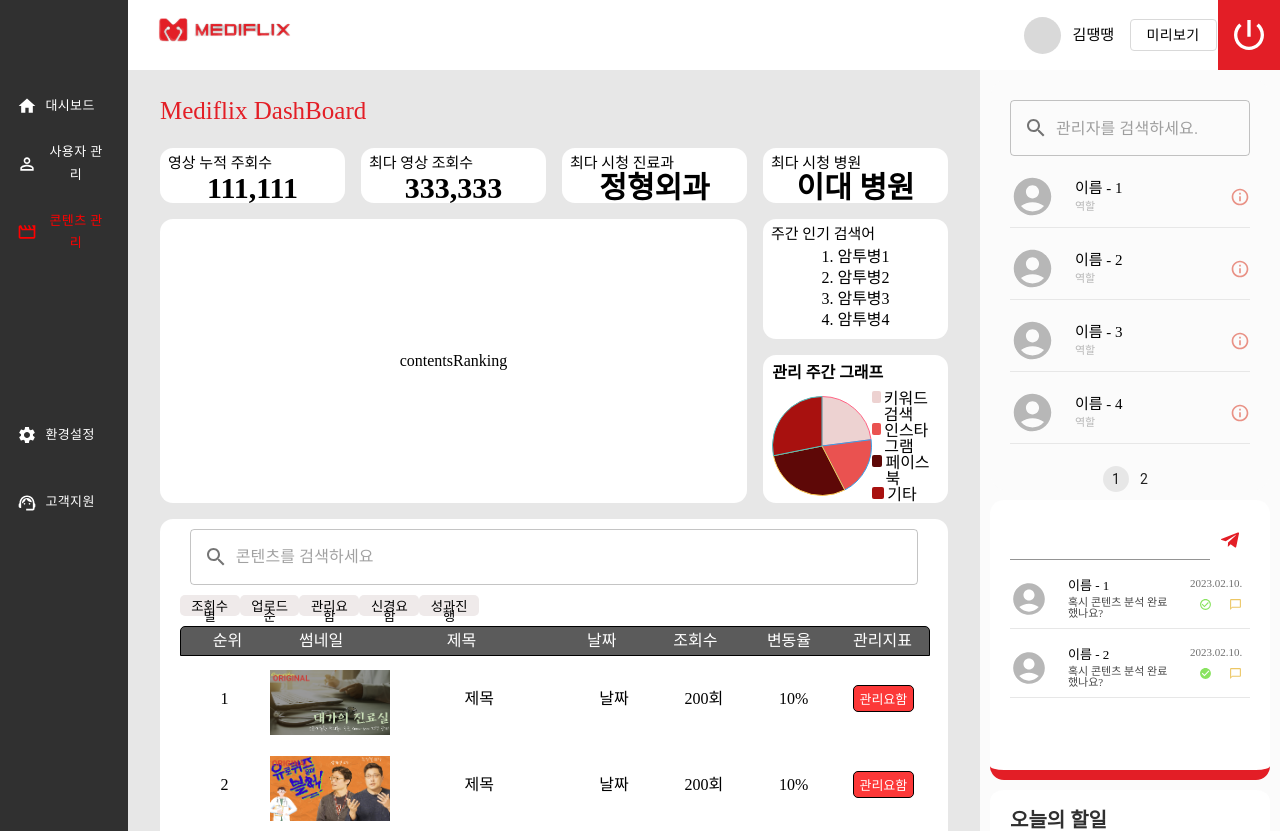
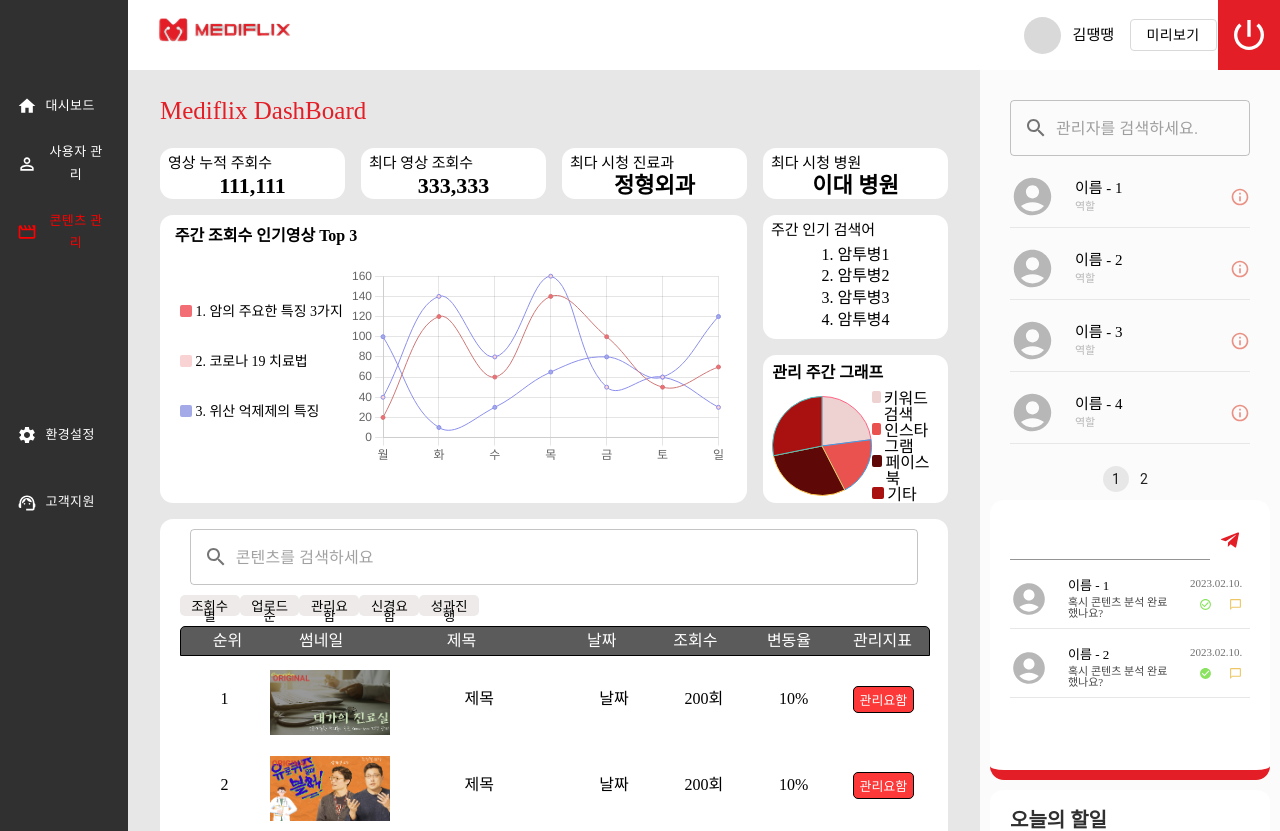
Before and after one commit to MEDIFLIX/ST_FE, a React (Create React App) app in the folder st_fe/: page /original in a window 1280 px wide. Shown: the top 831 px of the page. Built offline with nearby package versions, Linux system fonts and the light colour scheme; no server answers; a web font is replaced by a local one.

Commit message:
feat : smooth chart추가

```diff
--- a/st_fe/src/pages/Original/Original.tsx
+++ b/st_fe/src/pages/Original/Original.tsx
@@ -4,6 +4,7 @@ import NavBar from '../../components/Navbar';
 import SideBar from '../../components/SideBar';
 import PieChart from '../MainPage/components/PieChart';
 import ContentSearch from './components/ContentSearch';
+import SmoothLineChart from './components/SmoothLineChart';
 
 const MainContainer = styled.div`
   width: 100vw;
@@ -100,11 +101,10 @@ const WhiteBox = styled.div`
     position: absolute;
     top: 8px;
     left: 8px;
-    margin-bottom: px;
   }
 
   .content_value {
-    font-size: 30px;
+    font-size: 22px;
     font-weight: bold;
     margin-top: 25px;
   }
@@ -147,7 +147,9 @@ const Original = () => {
               <div className="content_title">최다 시청 병원</div>
               <div className="content_value">이대 병원</div>
             </WhiteBox>
-            <WhiteBox className={'grid-contentsRanking'}>contentsRanking</WhiteBox>
+            <WhiteBox className={'grid-contentsRanking'}>
+              <SmoothLineChart />
+            </WhiteBox>
             <WhiteBox className={'grid-userAnalysis'}>
               <div className="content_title">주간 인기 검색어</div>
               <div className="label_container">
--- /dev/null
+++ b/st_fe/src/pages/Original/components/SmoothLineChart.tsx
@@ -0,0 +1,182 @@
+import React from 'react';
+import {
+  Chart as ChartJS,
+  CategoryScale,
+  LinearScale,
+  PointElement,
+  LineElement,
+  Title,
+  Tooltip,
+  Legend,
+  Filler,
+} from 'chart.js';
+import { Line } from 'react-chartjs-2';
+import styled from 'styled-components';
+
+ChartJS.register(
+  CategoryScale,
+  LinearScale,
+  PointElement,
+  LineElement,
+  Title,
+  Tooltip,
+  Legend,
+  Filler,
+);
+
+const LineChartOptions = {
+  responsive: true,
+  scales: {
+    x: {
+      grid: {
+        display: true,
+      },
+    },
+    y: {
+      grid: {
+        display: true,
+      },
+    },
+  },
+  maintainAspectRatio: false,
+  plugins: {
+    legend: {
+      display: false,
+      position: 'top' as const,
+      // labels: {
+      //   usePointStyle: true,
+      // },
+    },
+    title: {
+      display: false,
+      text: '방문자 현황',
+    },
+  },
+};
+
+const LineChartContainer = styled.div`
+  display: flex;
+  flex-direction: column;
+  align-self: center;
+  width: 95%;
+  height: 95%;
+  margin-top: 10px;
+
+  .lineChart_title {
+    font-size: 16px;
+    font-weight: bold;
+    height: 38px;
+  }
+
+  .lineChart_Box {
+    display: flex;
+    justify-content: space-evenly;
+    align-items: center;
+  }
+
+  .lineChart_labelBox {
+    height: 150px;
+    display: flex;
+    flex-direction: column;
+    justify-content: space-around;
+  }
+
+  .chartWrap {
+    width: 378px;
+    height: 200px;
+  }
+
+  .legendBox {
+    font-size: 14px;
+    display: flex;
+    margin-bottom: 7px;
+  }
+
+  .lineChart_first {
+    background-color: #f36d74;
+    width: 12px;
+    height: 12px;
+    border-radius: 2px;
+    margin-right: 3px;
+  }
+
+  .lineChart_second {
+    background-color: #f9d2d4;
+    width: 12px;
+    height: 12px;
+    border-radius: 2px;
+    margin-right: 3px;
+  }
+
+  .lineChart_third {
+    background-color: #a3aae7;
+    width: 12px;
+    height: 12px;
+    border-radius: 2px;
+    margin-right: 3px;
+  }
+`;
+
+const SmoothLineChart = () => {
+  const labels = ['월', '화', '수', '목', '금', '토', '일'];
+
+  const data = {
+    labels,
+    datasets: [
+      {
+        label: '신규 가입자 수',
+        data: [20, 120, 60, 140, 100, 50, 70],
+        borderColor: '#D17777',
+        backgroundColor: '#F36D74',
+        borderWidth: 1,
+        pointRadius: 2,
+        tension: 0.4,
+      },
+      {
+        label: '방문자 수',
+        data: [40, 140, 80, 160, 50, 60, 30],
+        borderColor: '#8C8FEC',
+        backgroundColor: '#F9D2D4',
+        borderWidth: 1,
+        pointRadius: 2,
+        tension: 0.4,
+      },
+      {
+        label: '방문자 수',
+        data: [100, 10, 30, 65, 80, 60, 120],
+        borderColor: '#8C8FEC',
+        backgroundColor: '#A3AAE7',
+        borderWidth: 1,
+        pointRadius: 2,
+        tension: 0.4,
+      },
+    ],
+  };
+
+  return (
+    <LineChartContainer>
+      <div className="lineChart_title">주간 조회수 인기영상 Top 3</div>
+      <div className="lineChart_Box">
+        <div className="lineChart_labelBox">
+          <div className="legendBox">
+            <div className="lineChart_first" />
+            <div>1. 암의 주요한 특징 3가지</div>
+          </div>
+          <div className="legendBox">
+            <div className="lineChart_second" />
+            <div>2. 코로나 19 치료법</div>
+          </div>
+          <div className="legendBox">
+            <div className="lineChart_third" />
+            <div>3. 위산 억제제의 특징</div>
+          </div>
+        </div>
+        <div className="chartWrap">
+          <Line options={LineChartOptions} data={data} />
+        </div>
+      </div>
+    </LineChartContainer>
+  );
+};
+
+export default SmoothLineChart;
```
